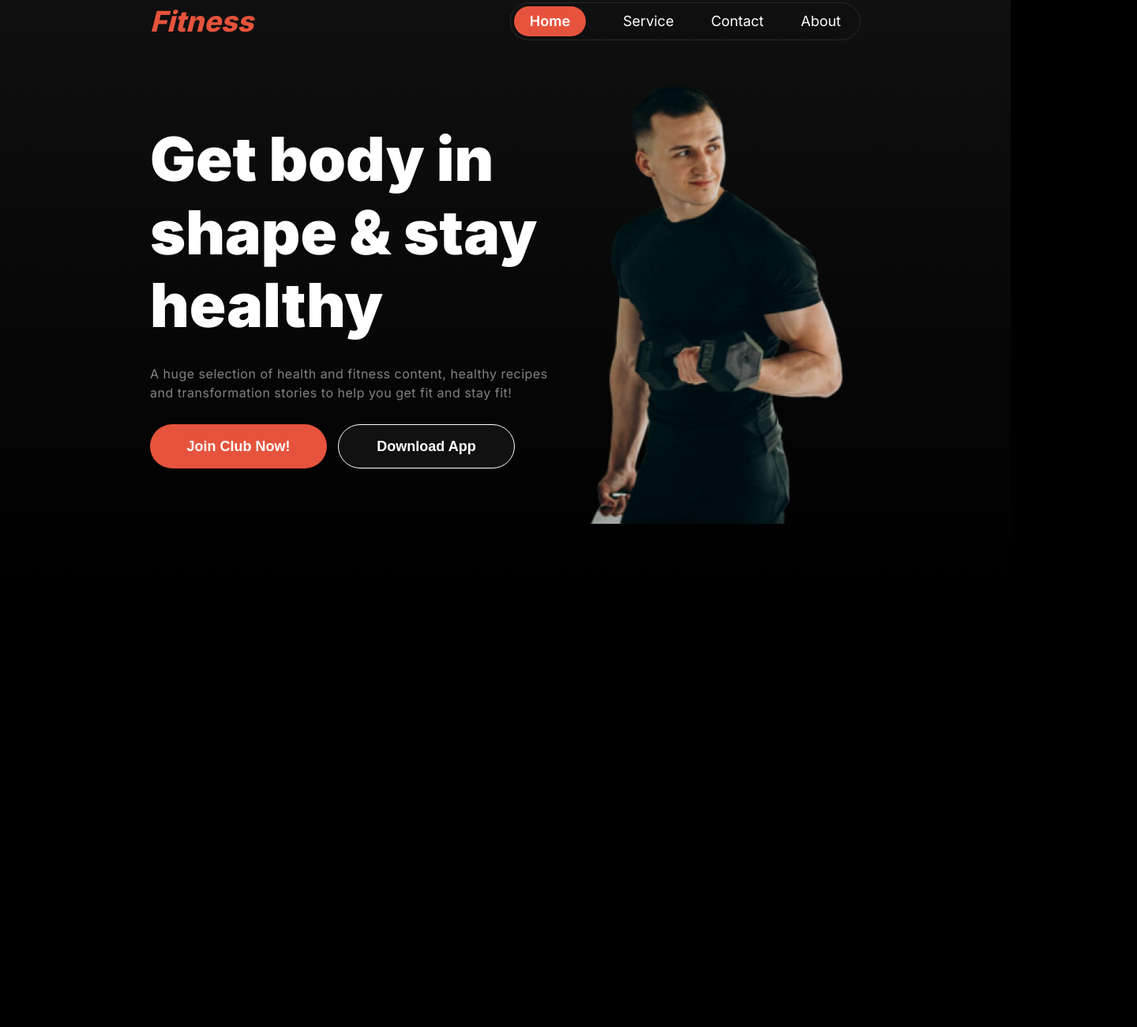
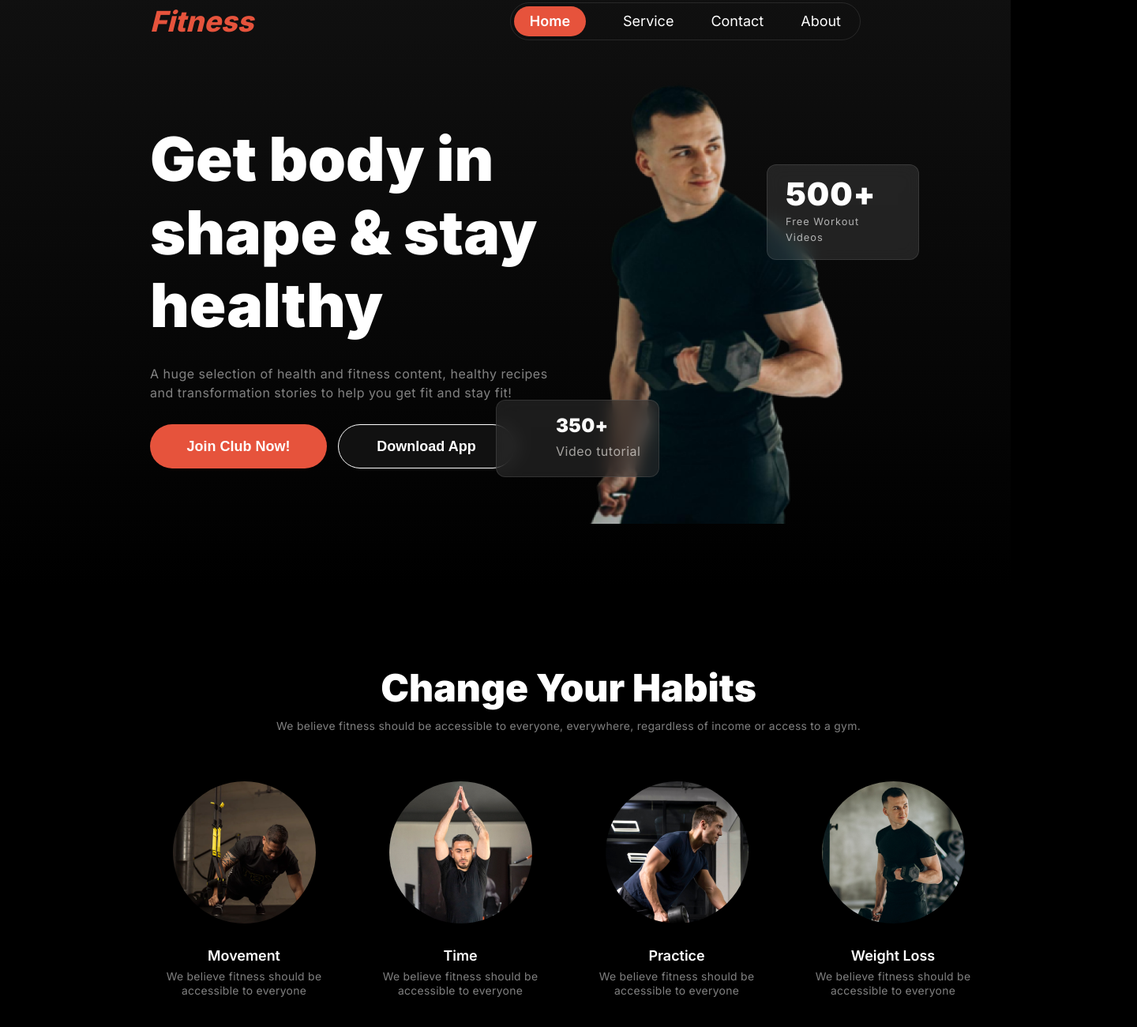
Before and after one commit to SahariorRidoy/Assignment-2, a plain HTML site: page index.html in a window 1280 px wide. Shown: the part 52-1352 px from the top of the page at 79% size, 1440 px wide, since content can reach past the window. Before the commit the page ends 800 px from the top, so only its background shows below. Drawn offline with Linux system fonts and the light colour scheme; a web font is replaced by a local one.

Commit message:
Added Habit Section

```diff
--- a/css/style.css
+++ b/css/style.css
@@ -1,14 +1,16 @@
 /* Fonts from google fonts */
-@import url('https://fonts.googleapis.com/css2?family=Arizonia&family=Inter:wght@100..900&display=swap');
+@import url("https://fonts.googleapis.com/css2?family=Arizonia&family=Inter:wght@100..900&display=swap");
 
 /* Universal styles */
-*{
+* {
   margin: 0;
   padding: 0;
   box-sizing: border-box;
 }
 
-ul,li,a{
+ul,
+li,
+a {
   list-style: none;
   text-decoration: none;
 }
@@ -19,11 +21,11 @@ ul,li,a{
   font-optical-sizing: auto;
   font-weight: 400px;
   font-style: normal;
-  font-variation-settings:"slnt" 0;
+  font-variation-settings: "slnt" 0;
 }
 
 /* Body Styles */
-body{
+body {
   background-color: black;
   width: 100%;
   height: 100%;
@@ -31,101 +33,287 @@ body{
 }
 
 /* Header styles */
-header{
-    background: linear-gradient(180deg, #111 0%, rgba(119, 119, 119, 0.00) 100%);
+header {
+  background: linear-gradient(180deg, #111 0%, rgba(119, 119, 119, 0) 100%);
   padding: 55px 190px 75px 190px;
+  margin-bottom: 100px;
 }
 
 /* Navbar Styles */
-.navbar_container{
+.navbar_container {
   display: flex;
   justify-content: space-between;
   align-items: center;
   margin: 0 auto;
   margin-bottom: 32px;
 }
-.navbar_container h4{
-    color: #E6533C;
+.navbar_container h4 {
+  color: #e6533c;
   font-size: 2.25rem;
   font-style: italic;
   font-weight: 800;
 }
-.navbar_container ul{
+.navbar_container ul {
   display: flex;
   justify-content: space-between;
   align-items: center;
   gap: 47px;
   padding: 4px;
-    border: 1px solid rgba(255, 255, 255, 0.10);
+  border: 1px solid rgba(255, 255, 255, 0.1);
   border-radius: 39px;
 }
-.navbar_container ul li{
+.navbar_container ul li {
   font-size: 1.125rem;
   font-weight: 400;
   line-height: 120%;
 }
-.navbar_container ul li:first-child{
+.navbar_container ul li:first-child {
   border-radius: 46px;
-    background: #E6533C;
+  background: #e6533c;
   padding: 8px 20px;
   font-weight: 600;
 }
-.navbar_container ul li:last-child{
+.navbar_container ul li:last-child {
   margin-right: 20px;
 }
 
 /* Banner Section Styles */
-.banner_container{
+.banner_container {
   display: flex;
   justify-content: space-between;
   align-items: center;
-
 }
-.banner_container .banner_left_container{
+.banner_container .banner_left_container {
   max-width: 520px;
 }
-.banner_container .banner_left_container h1{
+.banner_container .banner_left_container h1 {
   font-size: 4.8rem;
   font-weight: 900;
   line-height: 120%;
   margin-bottom: 28px;
 }
-.banner_left_container p{
-    color: rgba(255, 255, 255, 0.50);
+.banner_left_container p {
+  color: rgba(255, 255, 255, 0.5);
   font-size: 1rem;
   font-weight: 400;
   line-height: 24px;
   letter-spacing: 0.5px;
   margin-bottom: 28px;
 }
-.banner_left_container .header_btn{
+.banner_left_container .header_btn {
   display: flex;
   justify-content: flex-start;
   gap: 14px;
 }
-.header_btn .header_btn_left{
-    background: #E6533C;
+.header_btn .header_btn_left {
+  background: #e6533c;
   border: none;
   border-radius: 42px;
   padding: 16px 40px;
   width: 224px;
 }
-.header_btn .header_btn_left a{
-    color: #FFF;
+.header_btn .header_btn_left a {
+  color: #fff;
   font-size: 18px;
   font-weight: 600;
   line-height: 22px;
 }
-.header_btn .header_btn_right{
+.header_btn .header_btn_right {
   background-color: #111;
-    border: 1px solid #FFF;
+  border: 1px solid #fff;
   border-radius: 42px;
   padding: 16px 40px;
   width: 224px;
 }
-.header_btn .header_btn_right a{
-    color:white;
+.header_btn .header_btn_right a {
+  color: white;
   font-size: 18px;
   font-weight: 600;
   line-height: 22px;
 }
+
+.banner_right_container{
+    position: relative;
+
+}
+/* Blur content styles */
+.blur_video_tut {
+    display: flex;
+
+  border-radius: 12px;
+  border: 1px solid rgba(255, 255, 255, 0.1);
+  background: rgba(48, 48, 48, 0.54);
+  backdrop-filter: blur(10px);
+  /* max-width:206px ; */
+  padding: 20px 23px 20px 75px;
+  display: block;
+    position: absolute;
+    left: -113px;
+    bottom: 63px;
+
+}
+.blur_video_tut h5{
+    color:#FAFAF9;
+    font-size: 1.5rem;
+    font-weight: 900;
+    line-height: 24px;
+    letter-spacing: 0.3px;
+    margin-bottom: 8px;
+}
+.blur_video_tut p{
+    color:rgba(239, 237, 232, 0.65);
+    font-size: 1rem;
+    font-weight: 400;
+    line-height: 24px;
+    letter-spacing: 0.5px;
+}
+.blur_workout_vid {
+  border: 1px solid rgba(255, 255, 255, 0.1);
+  border-radius: 12px;
+  background: rgba(255, 255, 255, 0.1);
+  backdrop-filter: blur(10px);
+  max-width: 193px;
+  padding: 17px 23px;
+    position: absolute;
+    top: 125px;
+    right: -74px;
+}
+.blur_workout_vid h5{
+    color: #FFF;
+    font-size: 2.5rem;
+    font-weight: 900;
+    line-height: 40px;
+    letter-spacing: 1px;
+    margin-bottom: 5px;
+
+}
+.blur_workout_vid p{
+    color: rgba(255, 255, 255, 0.65);
+    font-size: 0.8rem;
+    font-weight: 400;
+    line-height: 20px;
+    letter-spacing: 1px;
+}
+
+/* Habit Section Styles */
+.habit_container{
+  background: rgb(0, 0, 0);
+  padding: 0 190px 0 190px;
+  margin-bottom: 100px;
+  text-align: center;
+  min-width: 1440px;
+}
+.habit_top{
+  margin-bottom: 58px;
+}
+.habit_top_title{
+font-size: 3rem;
+font-weight: 900;
+line-height: 120%;
+text-align: center;
+margin-bottom: 8px;
+}
+.habit_top_paragraph{
+  color: rgba(255, 255, 255, 0.50);
+  text-align: center;
+  font-size: .87rem;
+  font-weight: 400;
+  line-height: 24px;
+  letter-spacing: 0.3px;
+}
+
+.round_images{
+  display: flex;
+  flex-direction: row;
+  justify-content: space-evenly;
+  gap: 40px;
+
+}
+
+.round_images p{
+  color: rgba(255, 255, 255, 0.50);
+text-align: center;
+font-size: .87rem;
+font-weight: 400;
+line-height: 18px;
+letter-spacing: 0.3px;
+max-width: 230px;
+
+}
+.round_images h4{
+  color: #FFF;
+  font-size: 1.12rem;
+  font-weight: 600;
+  line-height: 120%;
+  margin-bottom: 6px;
+  margin-top: 26px;
+
+}
+.round_images img{
+  border-radius: 50%;
+
+}
+
+
+
+
+/* Responsive for Mobile */
+@media screen and (max-width:576px){
+    header{
+        padding: 50px 10px ;
+    }
+
+    .navbar_container {
+        /* display: flex; */
+        flex-direction:column;
+        align-items: start;
+        margin-bottom: 50px;
+        margin: 0px 0px 50px 20px;
+    }
+    .navbar_container ul{
+        display: none;
+    }
+    .banner_container{
+        flex-direction:column;
+        padding-left: 20px;
+        margin: 0px;
+        align-items: start;
+
+    }
+    .banner_left_container{
+    max-width: 100%;
+    }
+    .banner_container .banner_left_container h1{
+        font-size: 2rem;
+        max-width: 285px; ;
+
+      }
+      .banner_left_container p {
+        max-width: 70%;
+
+      }
+      /* .header_btn{
+        max-width: 80%;
+      } */
+      .header_btn_left, .header_btn_right{
+        max-width: 169px;
+      }
+      .blur_workout_vid{
+        top: 47px;
+        right: -30px;
+      }
+      .blur_video_tut {
+        bottom: 150px;
+        left: 12px;
+      }
+      .habit_container{
+        padding: 0 10px;
+      }
+      .round_images{
+        flex-direction: column;
+        max-width: 80%;
+
+      }
+
+
+    }
--- a/index.html
+++ b/index.html
@@ -8,7 +8,7 @@
   </head>
   <body class="inter-font">
     <header>
-        <!-- Navbar Start -->
+      <!-- Navbar Start -->
       <section class="navbar_container">
         <h4>Fitness</h4>
         <ul>
@@ -21,23 +21,81 @@
       <!-- Banner Start -->
       <section class="banner_container">
         <div class="banner_left_container">
-          <h1>Get body in <span class="banner_heading_style">shape</span> & stay healthy</h1>
+          <h1>
+            Get body in <span class="banner_heading_style">shape</span> & stay
+            healthy
+          </h1>
           <p>
             A huge selection of health and fitness content, healthy recipes and
             transformation stories to help you get fit and stay fit!
           </p>
           <div class="header_btn">
-            <button class="header_btn_left"><a href="">Join Club Now!</a></button>
-            <button class="header_btn_right"><a href="">Download App</a></button>
+            <button class="header_btn_left">
+              <a href="">Join Club Now!</a>
+            </button>
+            <button class="header_btn_right">
+              <a href="">Download App</a>
+            </button>
           </div>
         </div>
         <div class="banner_right_container">
-            <img src="images/banner.png" alt="">
+          <img src="images/banner.png" alt="Man in a black t-shirt" />
+          <div class="blur_video_tut">
+            <!-- <img src="images/play_icon.png" alt=""> -->
+            <h5>350+</h5>
+            <p>Video tutorial</p>
+          </div>
+          <div class="blur_workout_vid">
+            <h5>500+</h5>
+            <p>Free Workout Videos</p>
+          </div>
         </div>
       </section>
     </header>
 
-    <main></main>
+    <main>
+      <div class="habit_container">
+        <div class="habit_top">
+          <h2 class="habit_top_title">Change Your Habits</h2>
+          <p class="habit_top_paragraph">
+            We believe fitness should be accessible to everyone, everywhere,
+            regardless of income or access to a gym.
+          </p>
+        </div>
+        <div class="round_images">
+          <div class="image1">
+            <div><img src="images/image 3.png" alt="" style="border-radius: 50%;"/></div>
+            <div>
+              <h4>Movement </h4>
+              <p>We believe fitness should be accessible to everyone</p>
+            </div>
+          </div>
+          <div class="image2">
+            <div><img src="images/image 2.png" alt="" /></div>
+            <div>
+              <h4> Time</h4>
+              <p>We believe fitness should be accessible to everyone</p>
+            </div>
+          </div>
+          <div class="image3">
+            <div><img src="images/image 4.png" alt="" /></div>
+            <div>
+              <h4>Practice </h4>
+              <p>We believe fitness should be accessible to everyone</p>
+            </div>
+          </div>
+          <div class="image4">
+            <div>
+              <img src="images/image 5.png                        " alt="" />
+            </div>
+            <div>
+                <h4> Weight Loss</h4>
+                <p>We believe fitness should be accessible to everyone</p>
+            </div>
+          </div>
+        </div>
+      </div>
+    </main>
     <footer></footer>
   </body>
 </html>
```
Also changed, not shown: images/play_icon.png (added). Lines whose indentation alone changed are shown as unchanged.
